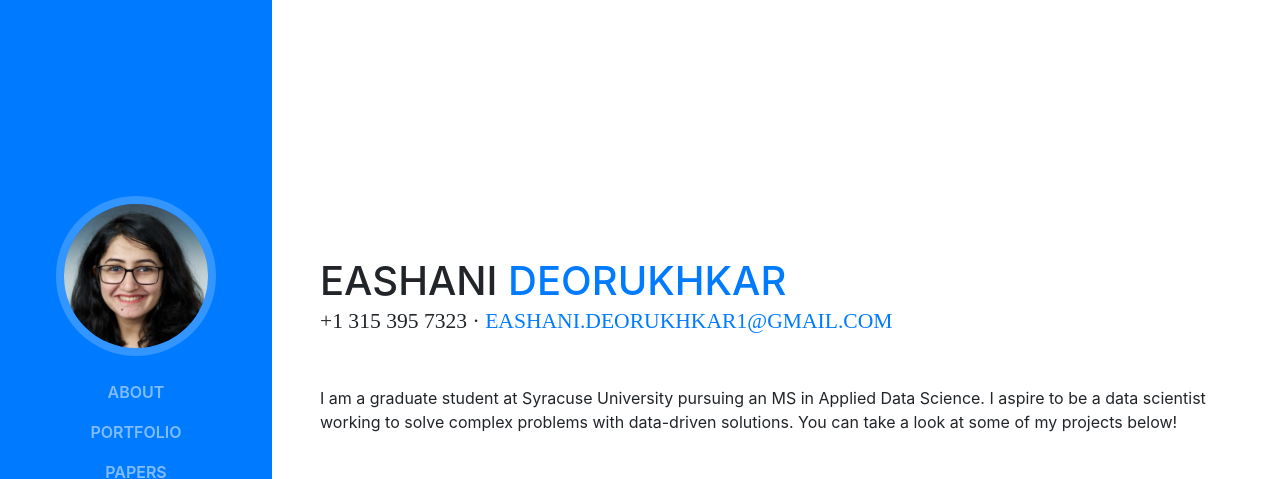
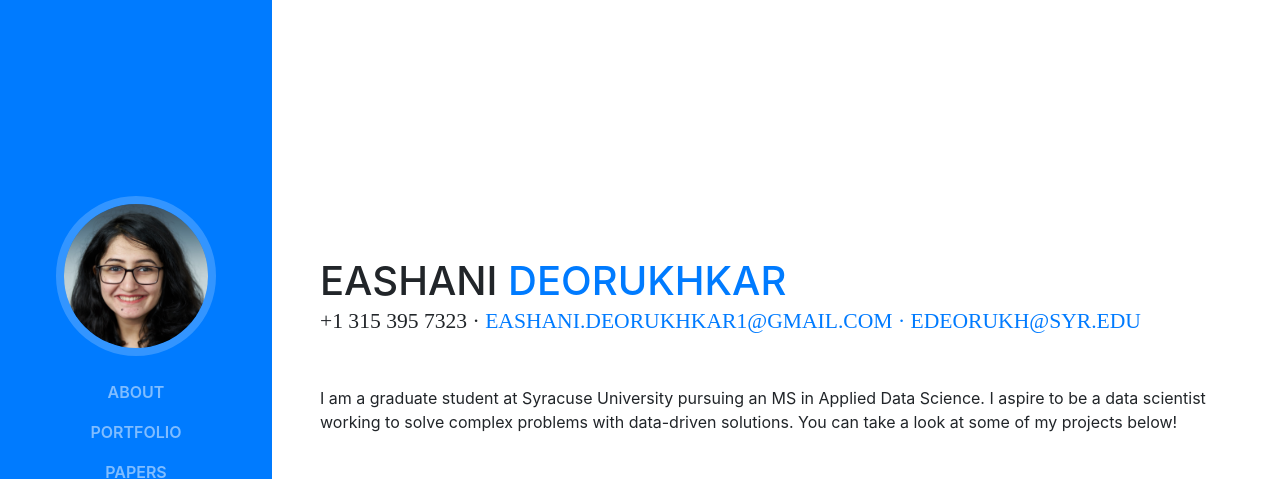
Before and after one commit to Eashani/eashani.github.io, a website with bundled scripts: page index.html in a window 1280 px wide. Shown: the top 479 px of the page. Built offline with nearby package versions, Linux system fonts and the light colour scheme; a web font is replaced by a local one.

Commit message:
Update index.html

```diff
--- a/index.html
+++ b/index.html
@@ -72,7 +72,8 @@
             <span class="text-primary">Deorukhkar</span>
           </h1>
           <div class="subheading mb-5">+1 315 395 7323 ·
-            <a href="mailto:eashani.deorukhkar1@gmail.com">eashani.deorukhkar1@gmail.com</a>
+            <a href="mailto:eashani.deorukhkar1@gmail.com">eashani.deorukhkar1@gmail.com ·</a>
+		 <a href="mailto:edeorukh@syr.edu">edeorukh@syr.edu</a>
           </div>
           <p class="mb-5">I am a graduate student at Syracuse University pursuing an MS in Applied Data Science. I aspire to be a data scientist working to solve complex problems with data-driven solutions. You can take a look at some of my projects below!</p>
 
```
